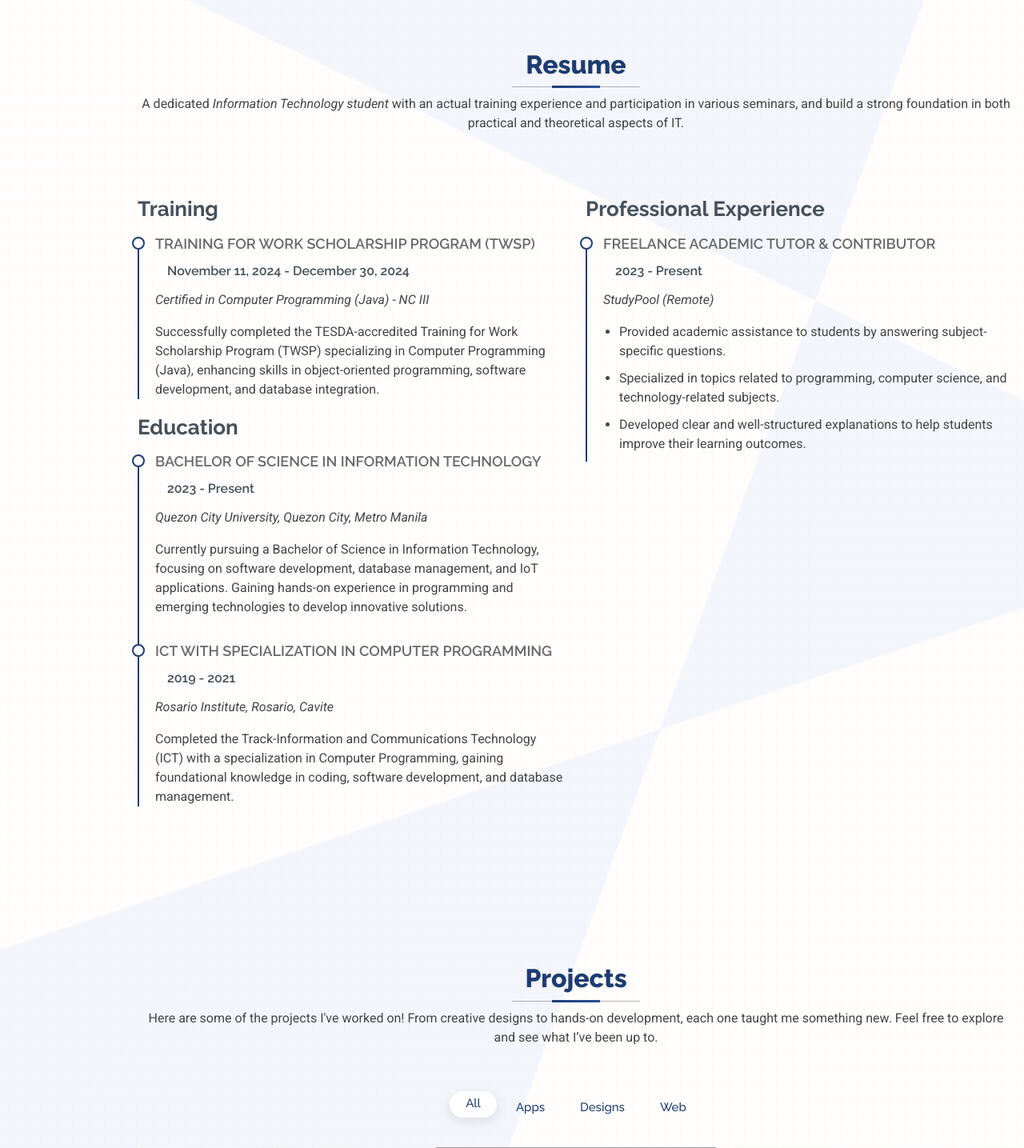
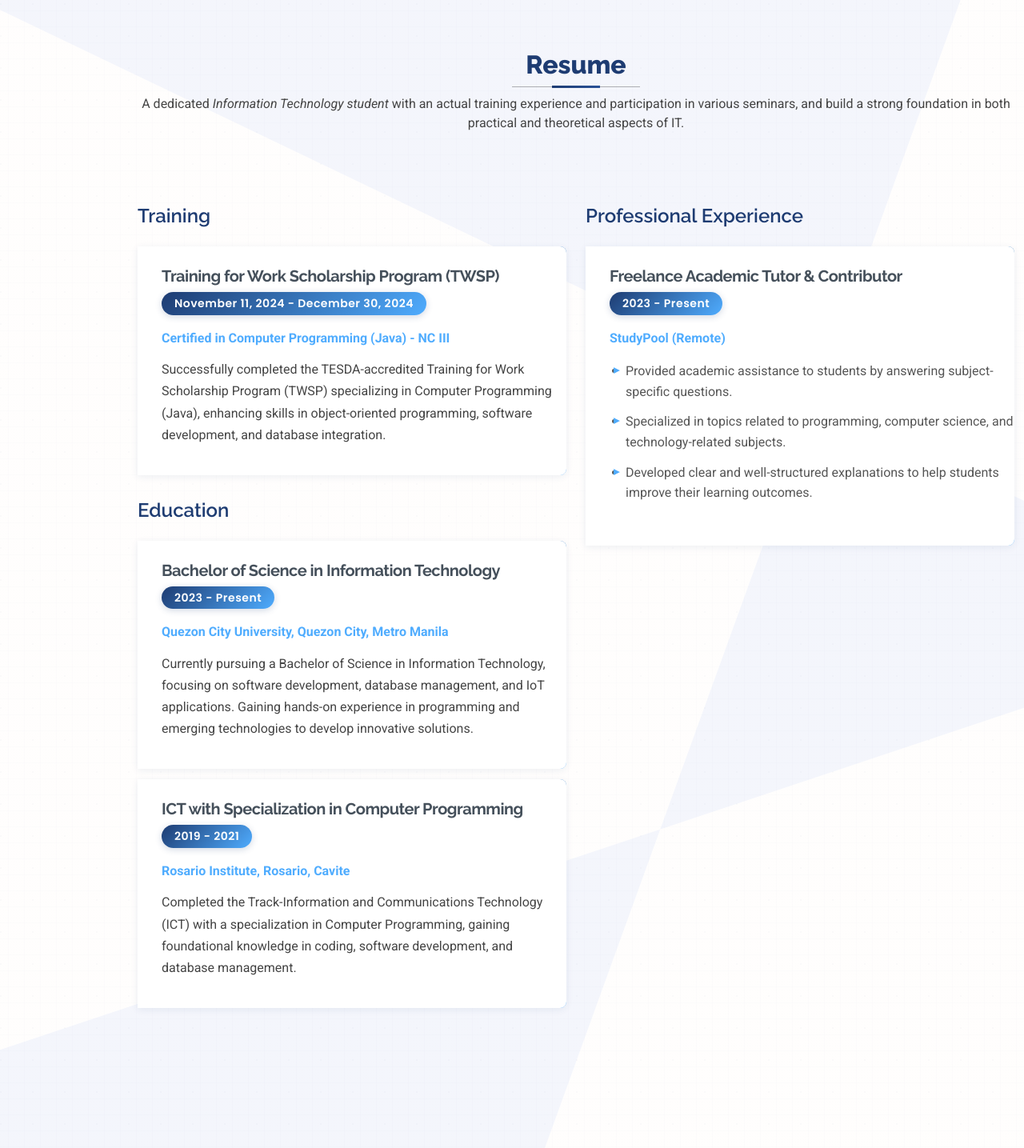
Before and after one commit to LanceKent19/MyPortfolio, a PHP site: page / in a window 1280 px wide. Shown: the part 1916-3351 px from the top of the page at 80% size. Run offline with PHP 8.4, Linux system fonts and the light colour scheme; grey boxes are pictures that could not be loaded.

Commit message:
initial resume

```diff
--- a/assets/styles/main.css
+++ b/assets/styles/main.css
@@ -1034,60 +1034,88 @@ main .section{
 /*--------------------------------------------------------------
 # Resume Section
 --------------------------------------------------------------*/
+/* Enhanced Resume Section */
 .resume .resume-title {
+  color: var(--accent-color);
+  font-size: 24px;
+  font-weight: 600;
+  margin-top: 30px;
+  margin-bottom: 25px;
+  position: relative;
+}
+.resume .resume-item {
+  padding: 25px 0 25px 30px;
+  margin-top: -2px;
+  background: linear-gradient(var(--surface-color), var(--surface-color)) padding-box,
+              linear-gradient(135deg, #1e3c72 0%, #4facfe 100%) border-box;
+  position: relative;
+  transition: all 0.3s ease;
+  border-radius: 0 8px 8px 0;
+  margin-bottom: 15px;
+  box-shadow: 0 2px 10px rgba(30, 60, 114, 0.08);
+}
+
+.resume .resume-item:hover {
+  transform: translateX(5px);
+  box-shadow: 0 5px 20px rgba(30, 60, 114, 0.15);
+  background: linear-gradient(135deg, rgba(30, 60, 114, 0.02) 0%, rgba(79, 172, 254, 0.02) 100%);
+}
+
+.resume .resume-item h4 {
+  line-height: 24px;
+  font-size: 20px;
+  font-weight: 700;
+  text-transform: none;
   color: var(--heading-color);
-  font-size: 26px;
-  font-weight: 700;
-  margin-top: 20px;
-  margin-bottom: 20px;
-}
-
-.resume .resume-item {
-  padding: 0 0 20px 20px;
-  margin-top: -2px;
-  border-left: 2px solid #1e3c72;
-  position: relative;
-}
-
-.resume .resume-item h4 {
-  line-height: 18px;
-  font-size: 18px;
-  font-weight: 600;
-  text-transform: uppercase;
-  color: color-mix(in srgb, var(--default-color), transparent 20%);
-  margin-bottom: 10px;
+  margin-bottom: 8px;
+  letter-spacing: -0.5px;
 }
 
 .resume .resume-item h5 {
-  font-size: 16px;
-  padding: 5px 15px;
+  font-size: 14px;
+  padding: 6px 16px;
   display: inline-block;
   font-weight: 600;
-  margin-bottom: 10px;
+  margin-bottom: 15px;
+  background: linear-gradient(135deg, #1e3c72 0%, #4facfe 100%);
+  color: white;
+  border-radius: 20px;
+  font-family: var(--nav-font);
+  letter-spacing: 0.5px;
+  box-shadow: 0 2px 8px rgba(30, 60, 114, 0.2);
+}
+
+.resume .resume-item p {
+  margin-bottom: 12px;
+  line-height: 1.7;
+  color: var(--default-color);
+}
+
+.resume .resume-item p em {
+  color: #4facfe;
+  font-weight: 600;
+  font-style: normal;
 }
 
 .resume .resume-item ul {
   padding-left: 20px;
+  margin-top: 15px;
 }
 
 .resume .resume-item ul li {
-  padding-bottom: 10px;
-}
-
-.resume .resume-item:last-child {
-  padding-bottom: 0;
-}
-
-.resume .resume-item::before {
-  content: "";
+  padding-bottom: 12px;
+  line-height: 1.6;
+  position: relative;
+  color: color-mix(in srgb, var(--default-color), transparent 10%);
+}
+
+.resume .resume-item ul li::before {
+  content: "▸";
+  color: #4facfe;
+  font-weight: bold;
   position: absolute;
-  width: 16px;
-  height: 16px;
-  border-radius: 50px;
-  left: -9px;
-  top: 0;
-  background: var(--background-color);
-  border: 2px solid #1e3c72;
+  left: -15px;
+  font-size: 14px;
 }
 
 /*--------------------------------------------------------------
--- a/sections/resume.php
+++ b/sections/resume.php
@@ -15,7 +15,7 @@
           <div class="col-lg-6" data-aos="fade-up" data-aos-delay="100">
             <h3 class="resume-title">Training</h3>
 
-            <div class="resume-item pb-0">
+            <div class="resume-item">
               <h4>Training for Work Scholarship Program (TWSP)</h4>
               <h5>November 11, 2024 - December 30, 2024</h5>
               <p><em>Certified in Computer Programming (Java) - NC III</em></p>
@@ -63,18 +63,6 @@
                 </li>
               </ul>
             </div>
-            <!-- <div class="resume-item">
-              <h4>Graphic design specialist</h4>
-              <h5>2017 - 2018</h5>
-              <p><em>Stepping Stone Advertising, New York, NY</em></p>
-              <ul>
-                <li>Developed numerous marketing programs (logos, brochures,infographics, presentations, and
-                  advertisements).</li>
-                <li>Managed up to 5 projects or tasks at a given time while under pressure</li>
-                <li>Recommended and consulted with clients on the most appropriate graphic design</li>
-                <li>Created 4+ design presentations and proposals a month for clients and account managers</li>
-              </ul>
-            </div>Edn Resume Item -->
           </div>
 
         </div>
```
